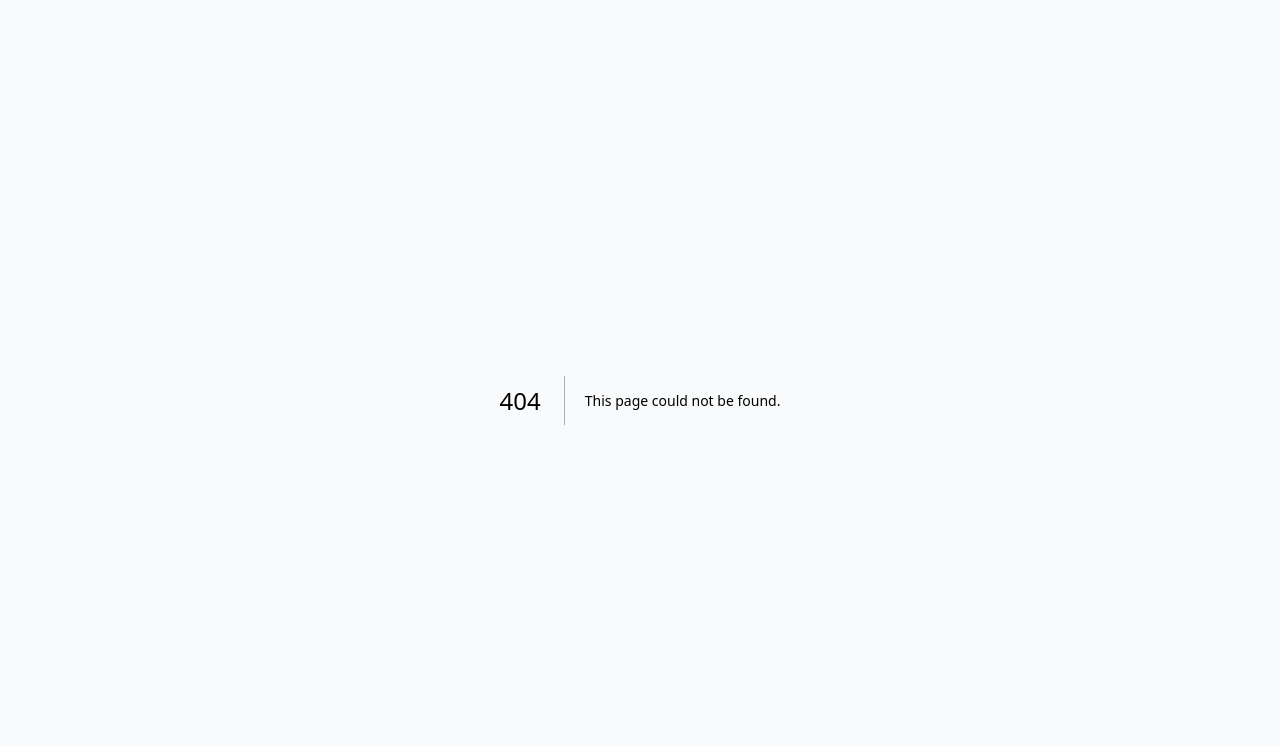
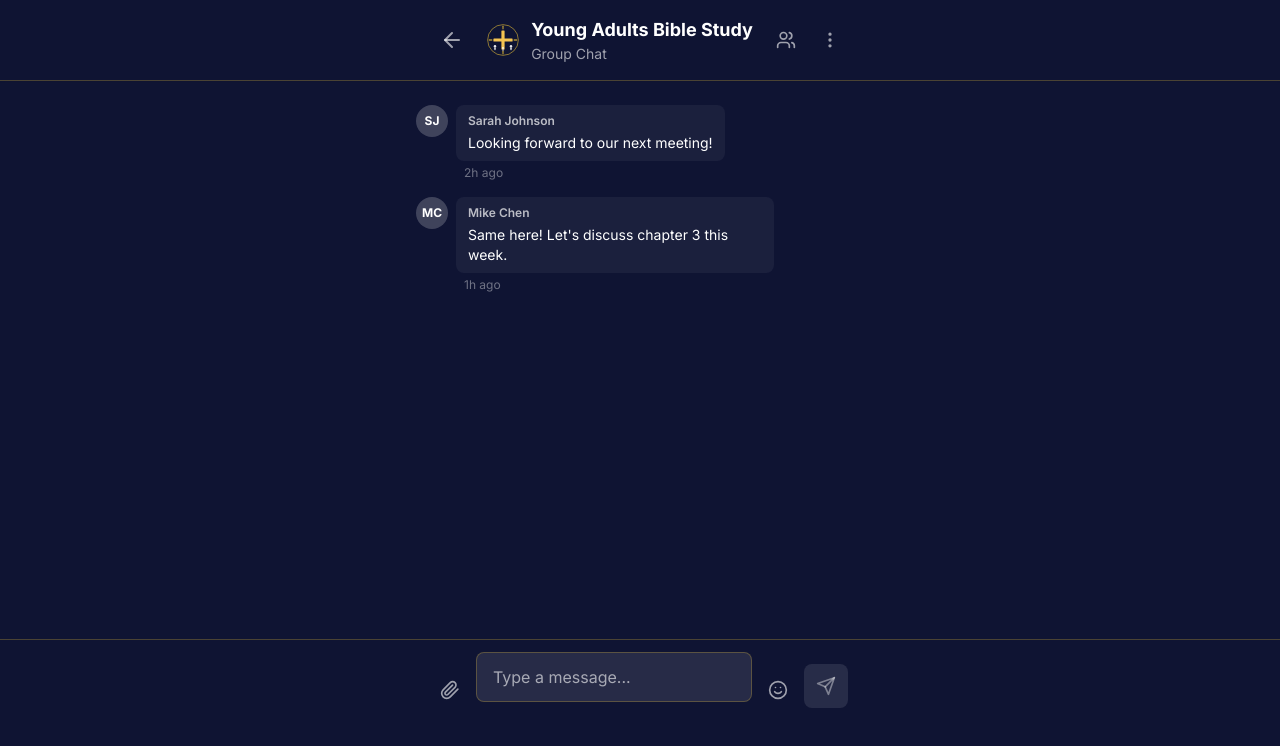
Before and after one commit to eyinjusalako1/gourd, a Next.js app: page /fellowships/1/chat in a window 1280 px wide. Before the commit this address had no page. Shown: the top 746 px of the page. Built offline with nearby package versions, Linux system fonts and the light colour scheme.

Commit message:
Implement Group Chat feature for fellowships - real-time messaging interface

```diff
--- /dev/null
+++ b/src/app/fellowships/[id]/chat/page.tsx
@@ -0,0 +1,222 @@
+'use client'
+
+import React, { useState, useRef, useEffect } from 'react'
+import { useRouter } from 'next/navigation'
+import { useAuth } from '@/lib/auth-context'
+import Logo from '@/components/Logo'
+import {
+  ArrowLeft,
+  Send,
+  Smile,
+  Paperclip,
+  Image,
+  Users,
+  MoreVertical
+} from 'lucide-react'
+
+interface Message {
+  id: string
+  userId: string
+  userName: string
+  content: string
+  timestamp: string
+  isOwnMessage: boolean
+  avatar?: string
+}
+
+export default function FellowshipChatPage({ params }: { params: { id: string } }) {
+  const router = useRouter()
+  const { user } = useAuth()
+  const [messages, setMessages] = useState<Message[]>([
+    {
+      id: '1',
+      userId: '1',
+      userName: 'Sarah Johnson',
+      content: 'Looking forward to our next meeting!',
+      timestamp: new Date(Date.now() - 2 * 60 * 60 * 1000).toISOString(),
+      isOwnMessage: false
+    },
+    {
+      id: '2',
+      userId: '2',
+      userName: 'Mike Chen',
+      content: 'Same here! Let\'s discuss chapter 3 this week.',
+      timestamp: new Date(Date.now() - 1 * 60 * 60 * 1000).toISOString(),
+      isOwnMessage: false
+    }
+  ])
+  const [newMessage, setNewMessage] = useState('')
+  const [isTyping, setIsTyping] = useState(false)
+  const messagesEndRef = useRef<HTMLDivElement>(null)
+
+  const fellowshipName = 'Young Adults Bible Study'
+
+  useEffect(() => {
+    // Auto-scroll to bottom when new messages arrive
+    messagesEndRef.current?.scrollIntoView({ behavior: 'smooth' })
+  }, [messages])
+
+  const handleSendMessage = () => {
+    if (!newMessage.trim() || !user) return
+
+    const message: Message = {
+      id: Date.now().toString(),
+      userId: user.id,
+      userName: user.user_metadata?.name || 'You',
+      content: newMessage,
+      timestamp: new Date().toISOString(),
+      isOwnMessage: true
+    }
+
+    setMessages(prev => [...prev, message])
+    setNewMessage('')
+    setIsTyping(false)
+  }
+
+  const handleKeyPress = (e: React.KeyboardEvent) => {
+    if (e.key === 'Enter' && !e.shiftKey) {
+      e.preventDefault()
+      handleSendMessage()
+    }
+  }
+
+  const formatTime = (timestamp: string) => {
+    const date = new Date(timestamp)
+    const now = new Date()
+    const diffInHours = (now.getTime() - date.getTime()) / (1000 * 60 * 60)
+
+    if (diffInHours < 1) {
+      return `${Math.floor(diffInHours * 60)}m ago`
+    } else if (diffInHours < 24) {
+      return `${Math.floor(diffInHours)}h ago`
+    } else {
+      return date.toLocaleDateString('en-US', { month: 'short', day: 'numeric' })
+    }
+  }
+
+  const getInitials = (name: string) => {
+    return name.split(' ').map(n => n[0]).join('').toUpperCase()
+  }
+
+  return (
+    <div className="min-h-screen bg-[#0F1433] pb-20 flex flex-col">
+      {/* Header */}
+      <div className="bg-[#0F1433] shadow-sm border-b border-[#D4AF37]/30 sticky top-0 z-40">
+        <div className="max-w-md mx-auto px-4">
+          <div className="flex items-center justify-between py-4">
+            <button
+              onClick={() => router.back()}
+              className="p-2 text-white/60 hover:text-white transition-colors"
+            >
+              <ArrowLeft className="w-6 h-6" />
+            </button>
+
+            <div className="flex items-center space-x-3">
+              <Logo size="sm" showText={false} />
+              <div>
+                <h1 className="text-lg font-bold text-white">{fellowshipName}</h1>
+                <p className="text-sm text-white/60">Group Chat</p>
+              </div>
+            </div>
+
+            <div className="flex items-center space-x-2">
+              <button className="p-2 text-white/60 hover:text-white transition-colors">
+                <Users className="w-5 h-5" />
+              </button>
+              <button className="p-2 text-white/60 hover:text-white transition-colors">
+                <MoreVertical className="w-5 h-5" />
+              </button>
+            </div>
+          </div>
+        </div>
+      </div>
+
+      {/* Messages Area */}
+      <div className="flex-1 overflow-y-auto px-4 py-6">
+        <div className="max-w-md mx-auto space-y-4">
+          {messages.map(message => (
+            <div
+              key={message.id}
+              className={`flex ${message.isOwnMessage ? 'justify-end' : 'justify-start'}`}
+            >
+              <div className={`flex ${message.isOwnMessage ? 'flex-row-reverse' : 'flex-row'} items-start space-x-2 max-w-[80%]`}>
+                {/* Avatar */}
+                <div className={`w-8 h-8 rounded-full flex items-center justify-center text-xs font-bold flex-shrink-0 ${message.isOwnMessage ? 'bg-[#F5C451] text-[#0F1433]' : 'bg-white/20 text-white'}`}>
+                  {getInitials(message.userName)}
+                </div>
+
+                {/* Message Content */}
+                <div className={`flex flex-col ${message.isOwnMessage ? 'items-end' : 'items-start'}`}>
+                  <div className={`rounded-lg px-3 py-2 ${message.isOwnMessage ? 'bg-[#F5C451] text-[#0F1433]' : 'bg-white/5 text-white'}`}>
+                    {!message.isOwnMessage && (
+                      <div className="text-xs font-semibold mb-1 opacity-70">{message.userName}</div>
+                    )}
+                    <div className="text-sm whitespace-pre-wrap">{message.content}</div>
+                  </div>
+                  <div className="text-xs text-white/40 mt-1 px-2">
+                    {formatTime(message.timestamp)}
+                  </div>
+                </div>
+              </div>
+            </div>
+          ))}
+
+          {isTyping && (
+            <div className="flex justify-start">
+              <div className="bg-white/5 rounded-lg px-3 py-2">
+                <div className="flex space-x-1">
+                  <div className="w-2 h-2 bg-white/40 rounded-full animate-bounce"></div>
+                  <div className="w-2 h-2 bg-white/40 rounded-full animate-bounce" style={{ animationDelay: '0.1s' }}></div>
+                  <div className="w-2 h-2 bg-white/40 rounded-full animate-bounce" style={{ animationDelay: '0.2s' }}></div>
+                </div>
+              </div>
+            </div>
+          )}
+
+          <div ref={messagesEndRef} />
+        </div>
+      </div>
+
+      {/* Message Input */}
+      <div className="bg-[#0F1433] border-t border-[#D4AF37]/30 sticky bottom-0">
+        <div className="max-w-md mx-auto px-4 py-3">
+          <div className="flex items-end space-x-2">
+            {/* Attachment Button */}
+            <button className="p-2 text-white/60 hover:text-white transition-colors">
+              <Paperclip className="w-5 h-5" />
+            </button>
+
+            {/* Message Input */}
+            <div className="flex-1 relative">
+              <textarea
+                value={newMessage}
+                onChange={(e) => {
+                  setNewMessage(e.target.value)
+                  setIsTyping(e.target.value.length > 0)
+                }}
+                onKeyPress={handleKeyPress}
+                placeholder="Type a message..."
+                className="w-full bg-white/10 border border-[#D4AF37]/30 rounded-lg px-4 py-3 pr-10 text-white placeholder-white/60 focus:outline-none focus:border-[#F5C451] resize-none max-h-32"
+                rows={1}
+              />
+            </div>
+
+            {/* Emoji Button */}
+            <button className="p-2 text-white/60 hover:text-white transition-colors">
+              <Smile className="w-5 h-5" />
+            </button>
+
+            {/* Send Button */}
+            <button
+              onClick={handleSendMessage}
+              disabled={!newMessage.trim()}
+              className={`p-3 rounded-lg transition-colors ${newMessage.trim() ? 'bg-[#F5C451] text-[#0F1433] hover:bg-[#D4AF37]' : 'bg-white/10 text-white/40 cursor-not-allowed'}`}
+            >
+              <Send className="w-5 h-5" />
+            </button>
+          </div>
+        </div>
+      </div>
+    </div>
+  )
+}
--- a/src/app/fellowships/[id]/manage/page.tsx
+++ b/src/app/fellowships/[id]/manage/page.tsx
@@ -193,6 +193,10 @@ export default function FellowshipManagePage({ params }: { params: { id: string
     router.push('/announcements/create')
   }
 
+  const handleGroupChat = () => {
+    router.push(`/fellowships/${params.id}/chat`)
+  }
+
   const filteredMembers = fellowshipData.members.filter(member =>
     member.name.toLowerCase().includes(searchQuery.toLowerCase()) ||
     member.email.toLowerCase().includes(searchQuery.toLowerCase())
@@ -343,7 +347,10 @@ export default function FellowshipManagePage({ params }: { params: { id: string
                     <Megaphone className="w-4 h-4" />
                     <span className="text-sm font-semibold">Send Announcement</span>
                   </button>
-                  <button className="bg-white/10 text-white p-3 rounded-lg hover:bg-white/20 transition-colors border border-[#D4AF37]/50 flex items-center space-x-2">
+                  <button
+                    onClick={handleGroupChat}
+                    className="bg-white/10 text-white p-3 rounded-lg hover:bg-white/20 transition-colors border border-[#D4AF37]/50 flex items-center space-x-2"
+                  >
                     <MessageCircle className="w-4 h-4" />
                     <span className="text-sm font-semibold">Group Chat</span>
                   </button>
```
